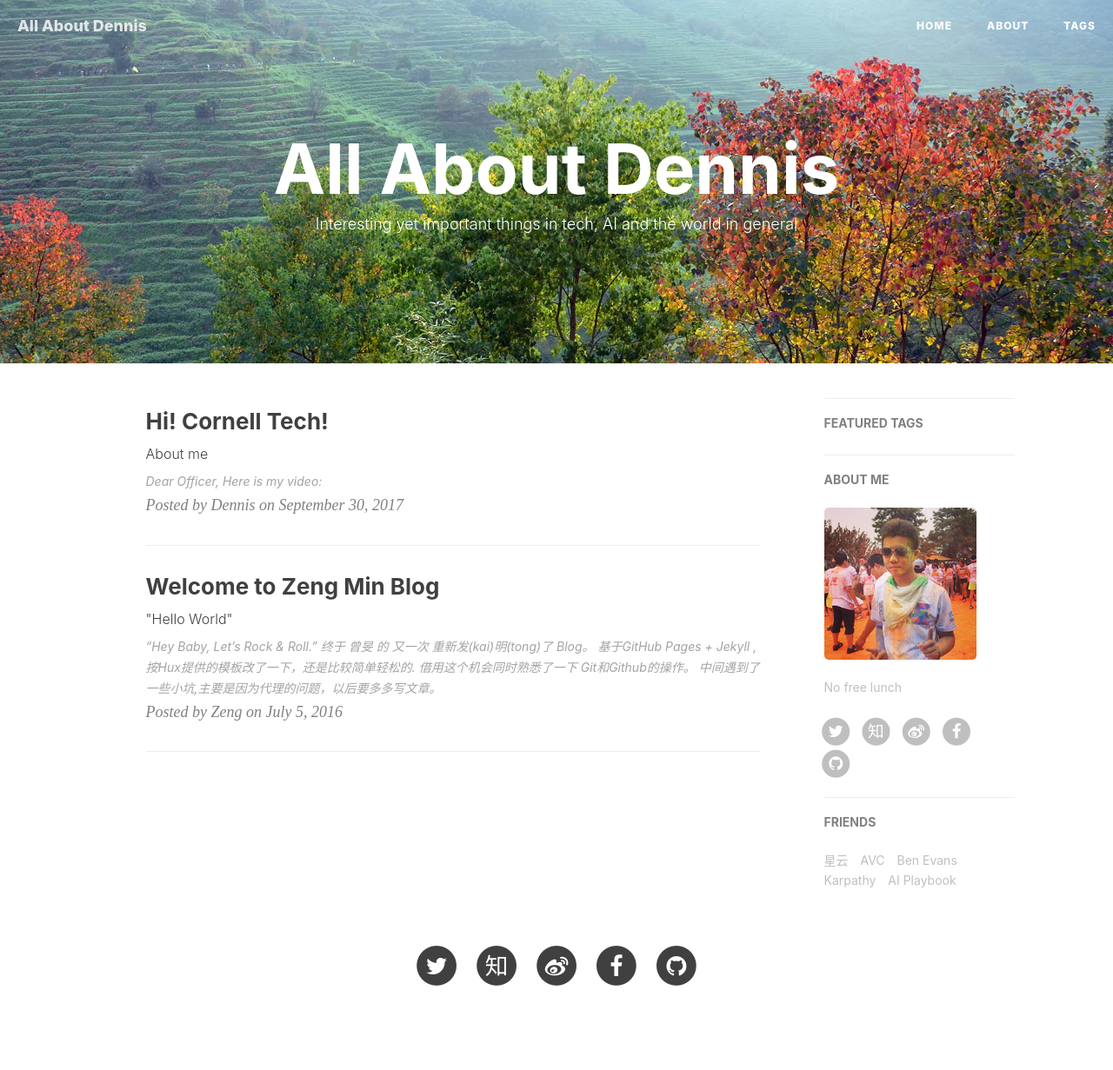
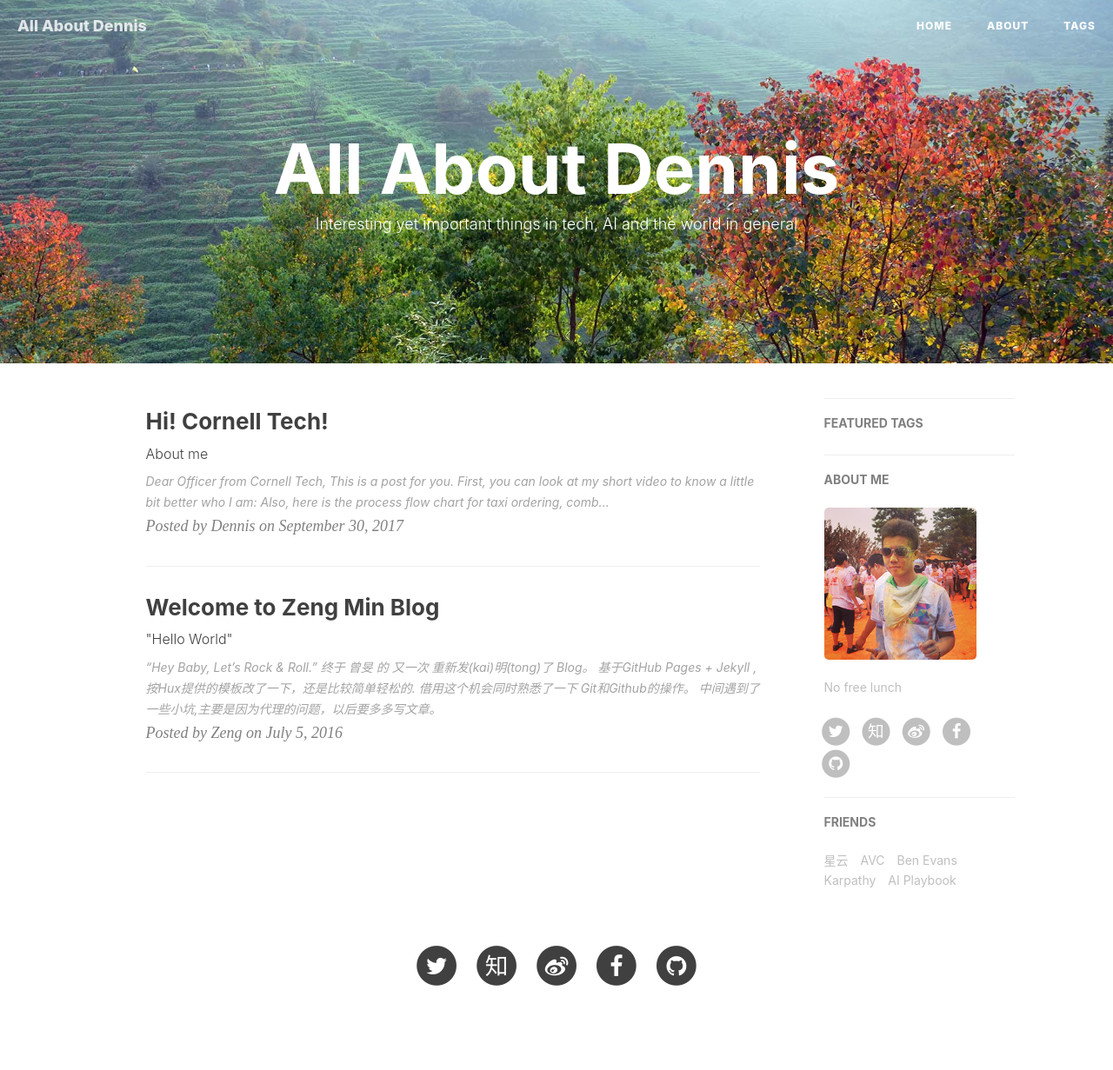
Before and after one commit to fifastar01/fifastar01.github.io, a Jekyll site: the page built from index.html, in a window 1280 px wide. Shown: the whole page at 87% size. Built offline with Jekyll 4.4.1, drawn with Linux system fonts in a browser that asks for light colours; nearby versions of some CDN libraries; the list of posts is cut into pages by our own code; comment, search, counter and statistics services are not loaded.

Commit message:
Revise About Me

```diff
--- a/_posts/2017-09-30-hello-Cornell-Tech.markdown
+++ b/_posts/2017-09-30-hello-Cornell-Tech.markdown
@@ -10,10 +10,22 @@ tags:
     - Cornell Tech
     - About me
 ---
-Dear Officer,
+Dear Officer from Cornell Tech,
 
-Here is my video:
+This is a post for you.
+
+First, you can look at my short video to know a little bit better who I am:
 
 <iframe width="854" height="480" src="https://www.youtube.com/embed/RkkBV3SkdFg" frameborder="0" allowfullscreen></iframe>
 
+Also, here is the process flow chart for taxi ordering, combining both Coversational UI and Graphic UI and using 3rd party API:
 ![Process Flow]({{ site.baseurl}}/img/taxi-order-flow.png)
+
+Last, I recently introduced wechat little app. Here is the sketch prototype (Sorry I did not translate them into English:
+![little app prototype]({{ site.baseurl}}/img/wechat-littleapp-people.png)
+
+To know better my startup Zhulilaiye, you can look at:<br/>
+[Laiye](http://www.laiye.com)(Customer product line)<br/>
+[Wulai](http://wul.ai/)(Enterprise product line)<br/>
+
+Also you can browse other posts here:
```
Also changed, not shown: img/wechat-littleapp-people.png (added).
